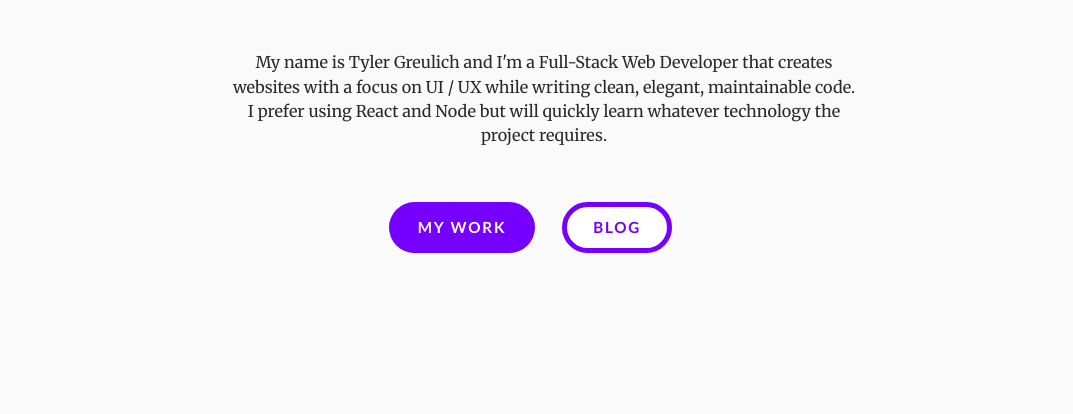
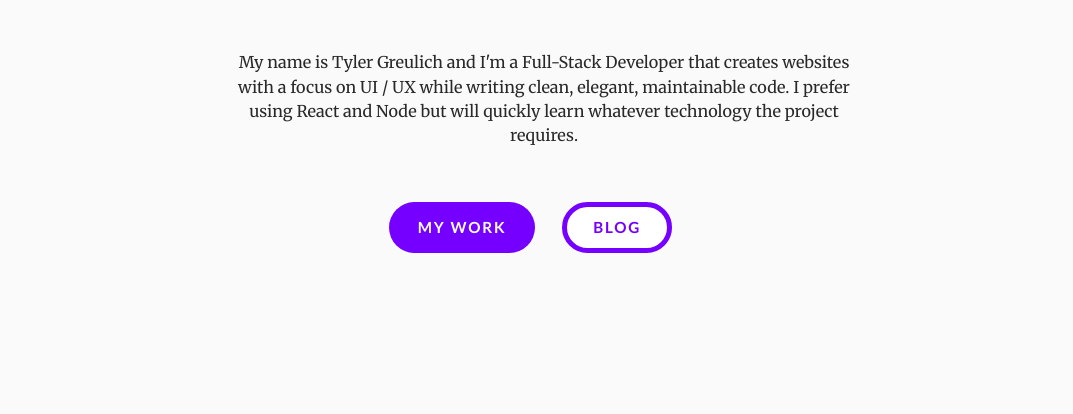
Before and after one commit to tylergreulich/my-website, a Gatsby site: page / in a window 1280 px wide. Shown: the part 386-800 px from the top of the page, without its empty margins (96-1169 px from the left). Built offline with nearby package versions, Linux system fonts and the light colour scheme; Gatsby itself is replaced by a stand-in of ours; some packages are replaced by stand-ins of ours.

Commit message:
updated content

```diff
--- a/src/components/hero/hero.js
+++ b/src/components/hero/hero.js
@@ -20,7 +20,7 @@ const Hero = () => {
           </h1>
           <h2>Web Developer</h2>
           <p>
-            My name is Tyler Greulich and I'm a Full-Stack Web Developer that
+            My name is Tyler Greulich and I'm a Full-Stack Developer that
             creates websites with a focus on UI / UX while writing clean,
             elegant, maintainable code. I prefer using React and Node but will
             quickly learn whatever technology the project requires.
--- a/src/portfolioItemsData.js
+++ b/src/portfolioItemsData.js
@@ -1,6 +1,6 @@
 export const portfolioItemsData = [
   {
-    jobTitle: 'Full-Stack Web Developer',
+    jobTitle: 'Full-Stack Developer',
     company: 'Yodi',
     companyUrl: 'https://www.yodi.tech/',
     date: 'June 2019 - Present',
```
